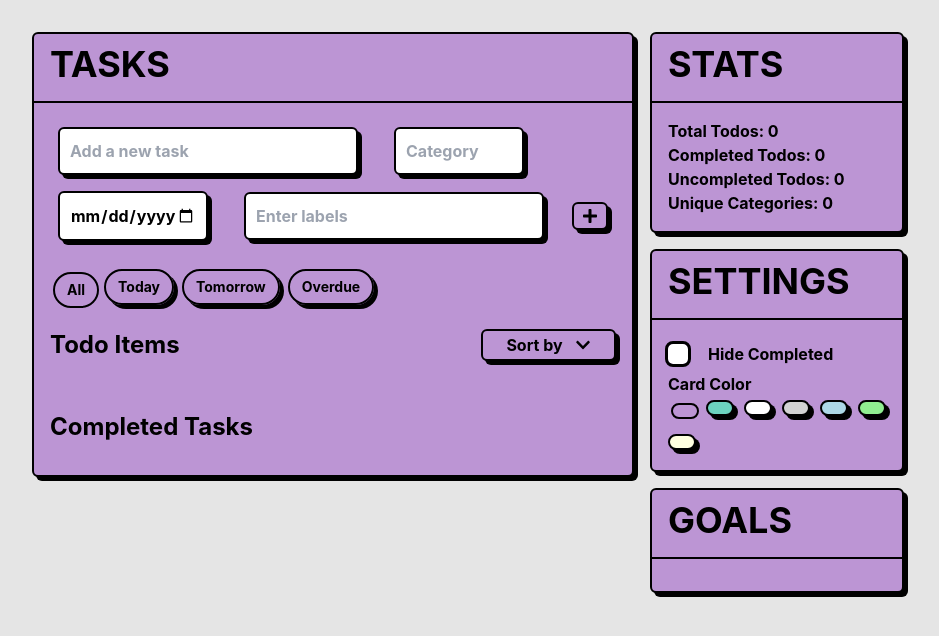
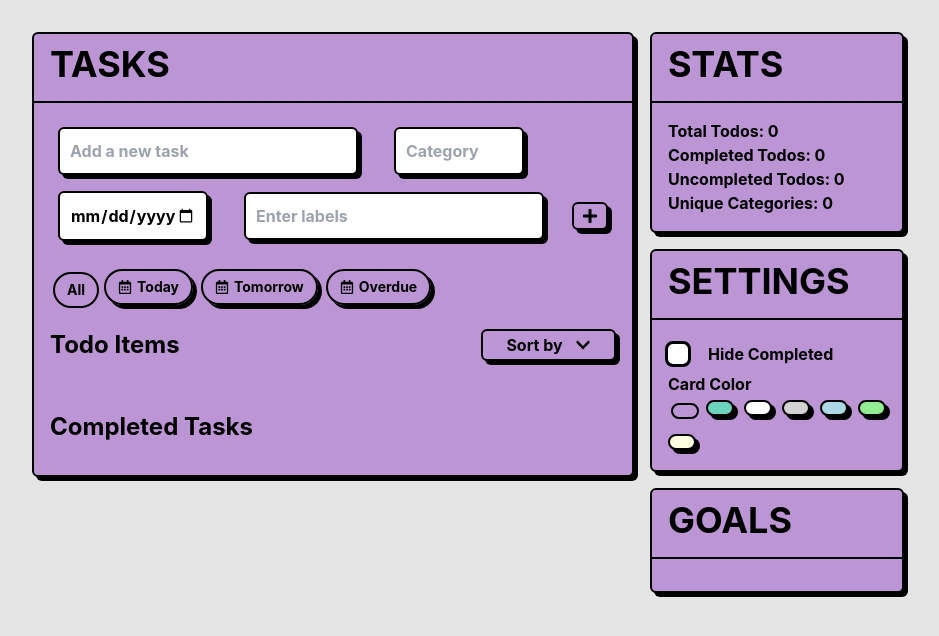
Before and after one commit to ehoffman66/todo, a React (Create React App) app: page / in a window 1280 px wide. Shown: the top 636 px of the page, without its empty margins (172-1111 px from the left). Built offline with nearby package versions, Linux system fonts and the light colour scheme.

Commit message:
Update to add cal to date badges

```diff
--- a/src/App.js
+++ b/src/App.js
@@ -275,22 +275,35 @@ function App() {
                         />
                         <Badge
                            key="Today"
-                           badgeText="Today"
+                           badgeText={
+                              <div style={{ display: 'flex', alignItems: 'center' }}>
+                                 <FaRegCalendarAlt style={{ marginRight: '5px' }} /> Today
+                              </div>
+                           }
                            isSelected={selectedBadge === "Today"}
                            onClick={() => handleBadgeClick("Today")}
                         />
                         <Badge
                            key="Tomorrow"
-                           badgeText="Tomorrow"
+                           badgeText={
+                              <div style={{ display: 'flex', alignItems: 'center' }}>
+                                 <FaRegCalendarAlt style={{ marginRight: '5px' }} /> Tomorrow
+                              </div>
+                           }
                            isSelected={selectedBadge === "Tomorrow"}
                            onClick={() => handleBadgeClick("Tomorrow")}
                         />
                         <Badge
                            key="Overdue"
-                           badgeText="Overdue"
+                           badgeText={
+                              <div style={{ display: 'flex', alignItems: 'center' }}>
+                                 <FaRegCalendarAlt style={{ marginRight: '5px' }} /> Overdue
+                              </div>
+                           }
                            isSelected={selectedBadge === "Overdue"}
                            onClick={() => handleBadgeClick("Overdue")}
-                        />                  <span style={{ margin: '0 10px' }}></span>
+                        />
+                        <span style={{ margin: '0 10px' }}></span>
                         {categories.map((category, index) => (
                            <Badge
                               key={index}
```
